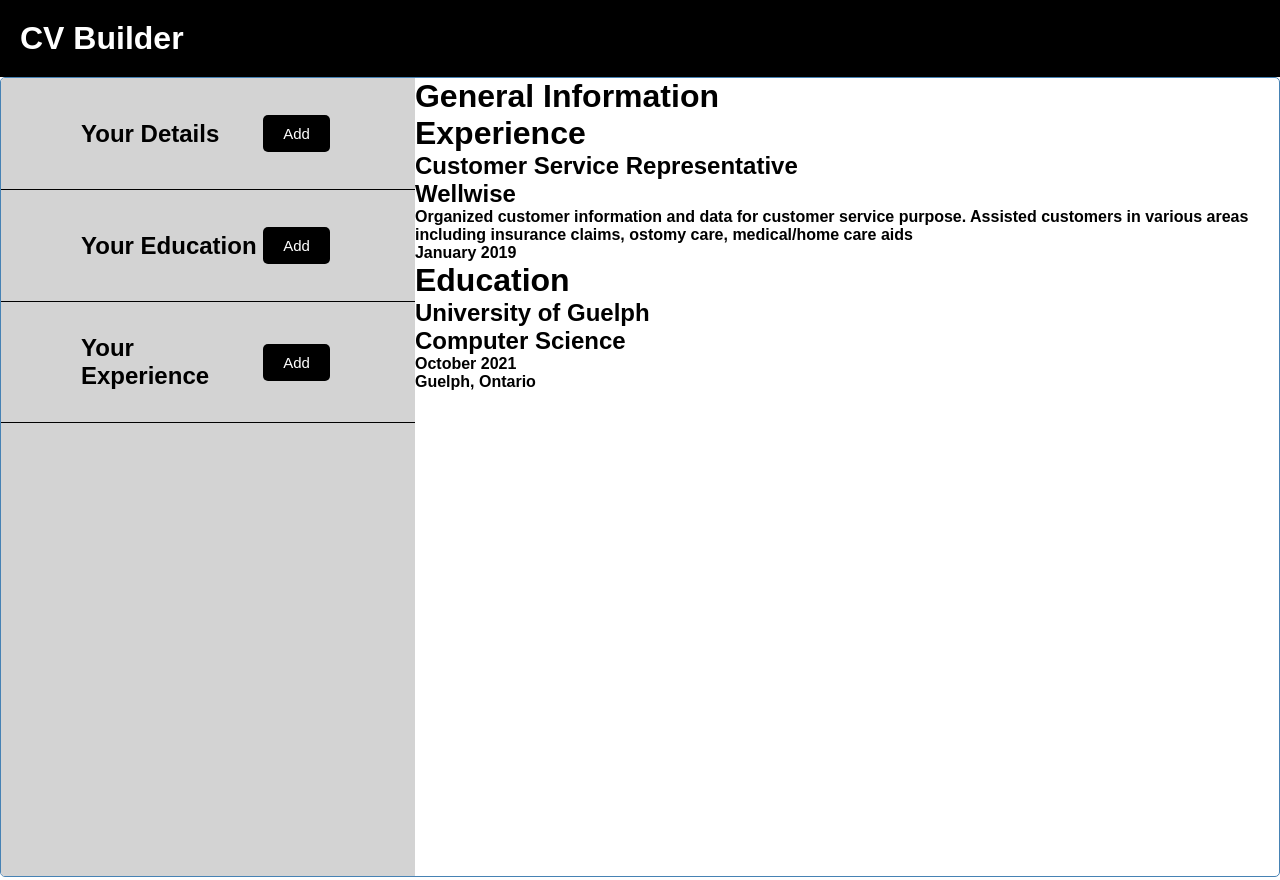
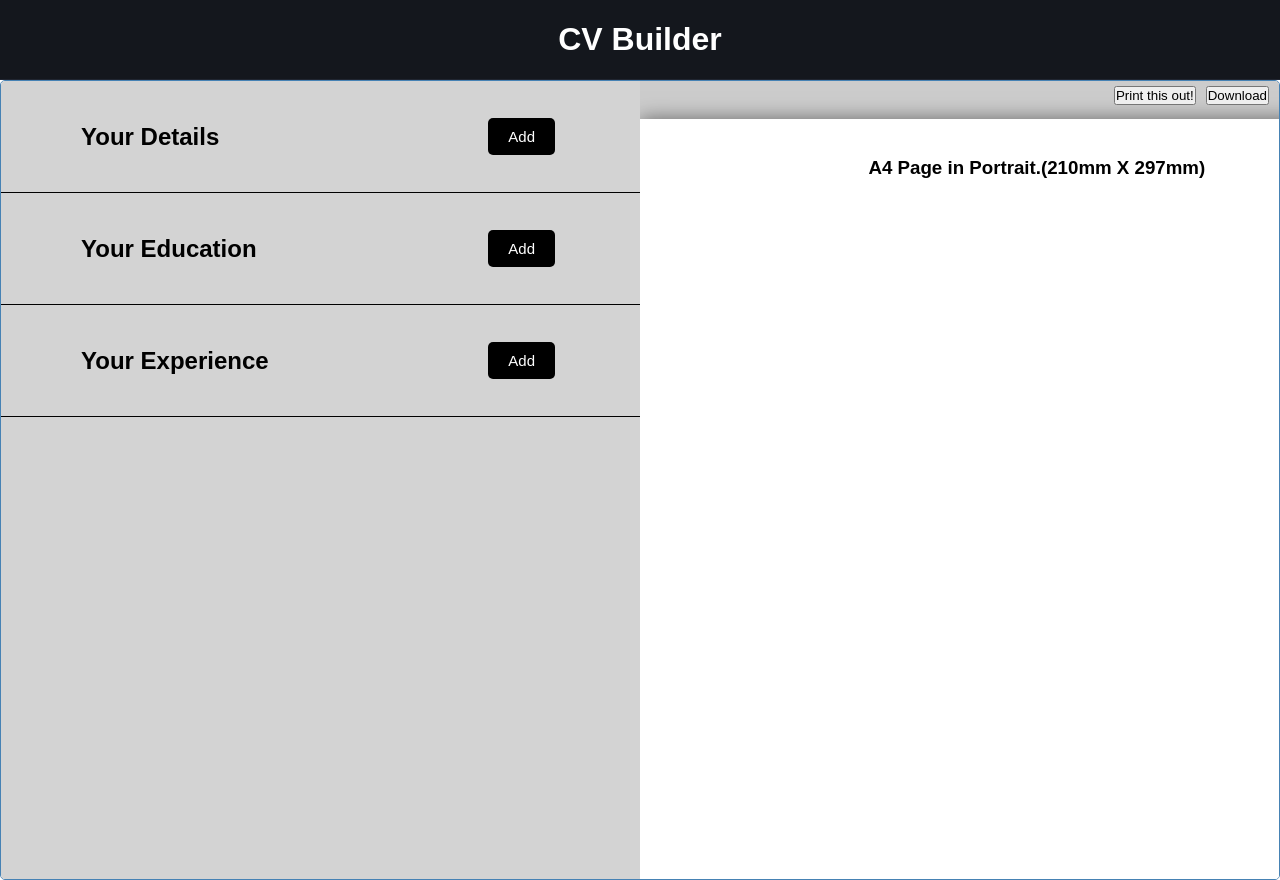
Before and after one commit to wafas-repo/cv-builder, a React (Create React App) app: page / in a window 1280 px wide. Built offline with nearby package versions, Linux system fonts and the light colour scheme.

Commit message:
Print and Download functionality Complete

```diff
--- a/package.json
+++ b/package.json
@@ -6,10 +6,13 @@
     "@testing-library/jest-dom": "^5.17.0",
     "@testing-library/react": "^13.4.0",
     "@testing-library/user-event": "^13.5.0",
+    "html2pdf": "^0.0.11",
+    "html2pdf.js": "^0.10.1",
     "react": "^18.2.0",
     "react-dom": "^18.2.0",
     "react-icons": "^4.12.0",
     "react-scripts": "5.0.1",
+    "react-to-print": "^2.14.15",
     "web-vitals": "^2.1.4"
   },
   "scripts": {
--- a/src/App.js
+++ b/src/App.js
@@ -1,4 +1,6 @@
 import { useState } from 'react'
+import { useRef } from "react";
+import ReactToPrint from 'react-to-print';
 import Header from "./components/Header";
 import RenderExperienceInfo from "./components/RenderExperienceInfo";
 import AddFormExp from './components/AddFormExp';
@@ -8,9 +10,11 @@ import AddFormGeneral from './components/AddFormGeneral';
 import Experiences from './components/Experiences';
 import AddFormEducation from './components/AddFormEducation';
 import RenderEducationInfo from './components/RenderEducationInfo';
-import EducationInfo from './components/EducationInfo';
+import CVPreview from './components/CVPreview';
+import html2pdf from "html2pdf.js";
 
 function App() {
+  const componentRef = useRef();
   const [firstName, setFirstName] = useState("");
   const [lastName, setLastName] = useState("");
   const [email, setEmail] = useState("");
@@ -63,6 +67,17 @@ function handleNameUpdate(event) {
       break;
   }
 }
+
+const downloadAsPdf = () => {
+  const cv = document.querySelector(".main-page");
+  const options = {
+    filename: "resume.pdf",
+    image: { type: "jpeg", quality: 0.98 },
+    html2canvas: { scale: 2 },
+    jsPDF: { unit: "in", format: "letter", orientation: "portrait" },
+  };
+  html2pdf().set(options).from(cv).save();
+};
 
 const onSubmit = (e) => {
   e.preventDefault()
@@ -175,9 +190,6 @@ const deleteSectionExp = (id) => {
               onSubmit={onSubmitEdu}
 
             />
-            {/* <Section title="Education" onAdd={() => setShowAddEducationForm(!showAddEducationForm)} showAdd={showAddEducationForm}/> */}
-            {/* {showAddEducationForm && <AddFormEducation onAdd={addEducation}/> } */}
-            {/* <RenderEducationInfo education={education} onDelete={deleteSectionEdu} /> */}
 
             <Section
               title="Your Experience"
@@ -187,16 +199,24 @@ const deleteSectionExp = (id) => {
               handleChange={handleExpChange}
               onSubmit={onSubmitExp}
             />
-            {/* <Section title="Experience" onAdd={() => setShowAddExpForm(!showAddExpForm)} showAdd={showAddExpForm} /> */}
-            {/* {showAddExpForm && <AddFormExp onAdd={addSection} /> } */}
-            {/* <RenderExperienceInfo experiences={experiences} onDelete={deleteSection} /> */}
           </div>
         </div>
         <div className='right-side'>
 
-          <GeneralInfo generalInfo={generalInfo} />
-          <Experiences experiences={experiences} />
-          <EducationInfo education={education} />
+          {/* <GeneralInfo generalInfo={generalInfo} />
+          <Experiences experiences={experiences} /> */}
+          <div className='print-btns'>
+
+          <ReactToPrint
+              trigger={() => <button>Print this out!</button>}
+              content={() => componentRef.current}
+          />
+          <button onClick={downloadAsPdf}> Download </button>
+
+          </div>
+
+
+          <CVPreview ref={componentRef} />
 
         </div>
       </div>
--- /dev/null
+++ b/src/components/CVPreview.jsx
@@ -0,0 +1,11 @@
+import { forwardRef } from 'react';
+
+const CVPreview = forwardRef(( props, ref ) => {
+  return (
+    <div  ref={ref} className='main-page'>
+        <div className="sub-page">
+            <h3 align='center'>A4 Page in Portrait.(210mm X 297mm)</h3>
+        </div>
+    </div>
+  )});
+export default CVPreview
--- a/src/components/EducationInfo.js
+++ /dev/null
@@ -1,22 +0,0 @@
-import React from 'react'
-
-const EducationInfo = ({education}) => {
-  return (
-    <div>
-
-        <h1>Education</h1>
-        {education.map((edu) => (
-            <>
-                <h2>{edu.school}</h2>
-                <h2>{edu.degree}</h2>
-                <h4>{edu.date}</h4>
-                <h4>{edu.location}</h4>
-            </>
-        ))}
-
-
-    </div>
-  )
-}
-
-export default EducationInfo
--- a/src/index.css
+++ b/src/index.css
@@ -24,11 +24,15 @@ body {
 
 .header {
   display: flex;
-  min-height: 50px;
-  justify-content: space-between;
+  /* position: fixed;
+  z-index: 1; */
+  background-color: black;
+  justify-content: center;
+  width: 100vw;
+  height: 10vh;
   align-items: center;
-  /* margin-bottom: 20px; */
-  background-color: black;
+  background: #14171d;
+  border-bottom: 1px solid #202530;
 }
 
 .header h1 {
@@ -44,9 +48,52 @@ body {
 }
 
 .right-side {
+  position: relative;
+  background: rgb(204,204,204);
+  width: 50vw;
+  overflow: scroll;
 
+}
 
+.main-page {
+  width: 210mm;
+  min-height: 297mm;
+  margin: 10mm auto;
+  background: white;
+  box-shadow: 0 0 0.5cm rgba(0,0,0,0.5);
+}
 
+.sub-page {
+  padding: 1cm;
+  height: 297mm;
+}
+@page {
+  size: A4;
+  margin: 0;
+}
+@media print {
+  html, body {
+  width: 210mm;
+  height: 297mm;
+  }
+  .main-page {
+  margin: 0;
+  border: initial;
+  border-radius: initial;
+  width: initial;
+  min-height: initial;
+  box-shadow: initial;
+  background: initial;
+  page-break-after: always;
+  }
+}
+
+.print-btns {
+  display: flex;
+    position: absolute;
+    top: 5px;
+    right: 10px;
+    gap: 10px;
 }
 
 .section {
@@ -66,8 +113,8 @@ body {
 }
 
 .builder {
-  /* height: calc(100% - 11rem); */
-  /* overflow: scroll; */
+  height: calc(100%);
+  overflow: scroll;
 }
 
 .btn {
```
Also changed, not shown: src/components/EduInfo.js (deleted, +0 -23 lines), src/components/ExpInfo.js (deleted, +0 -18 lines), 1 other file (tests, documents, lock files or other folders).
